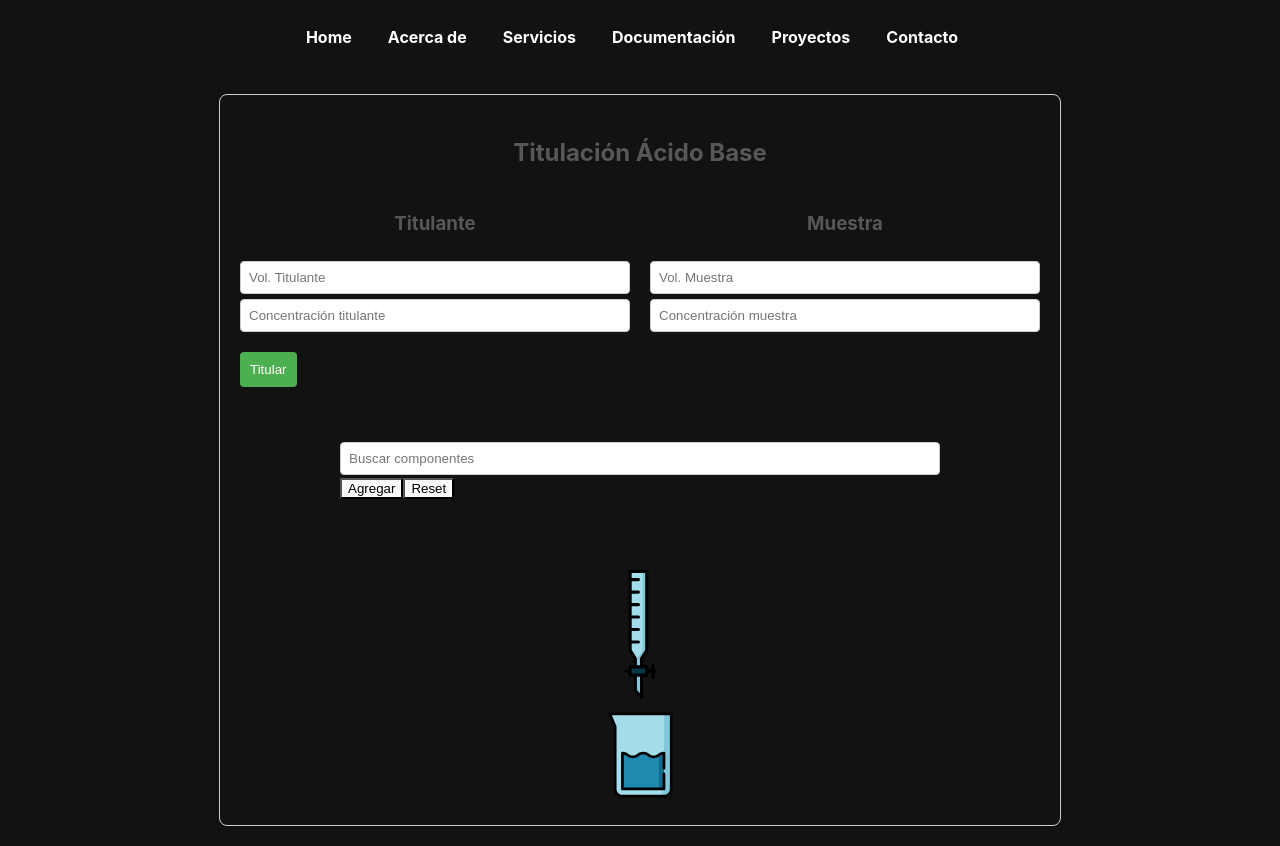
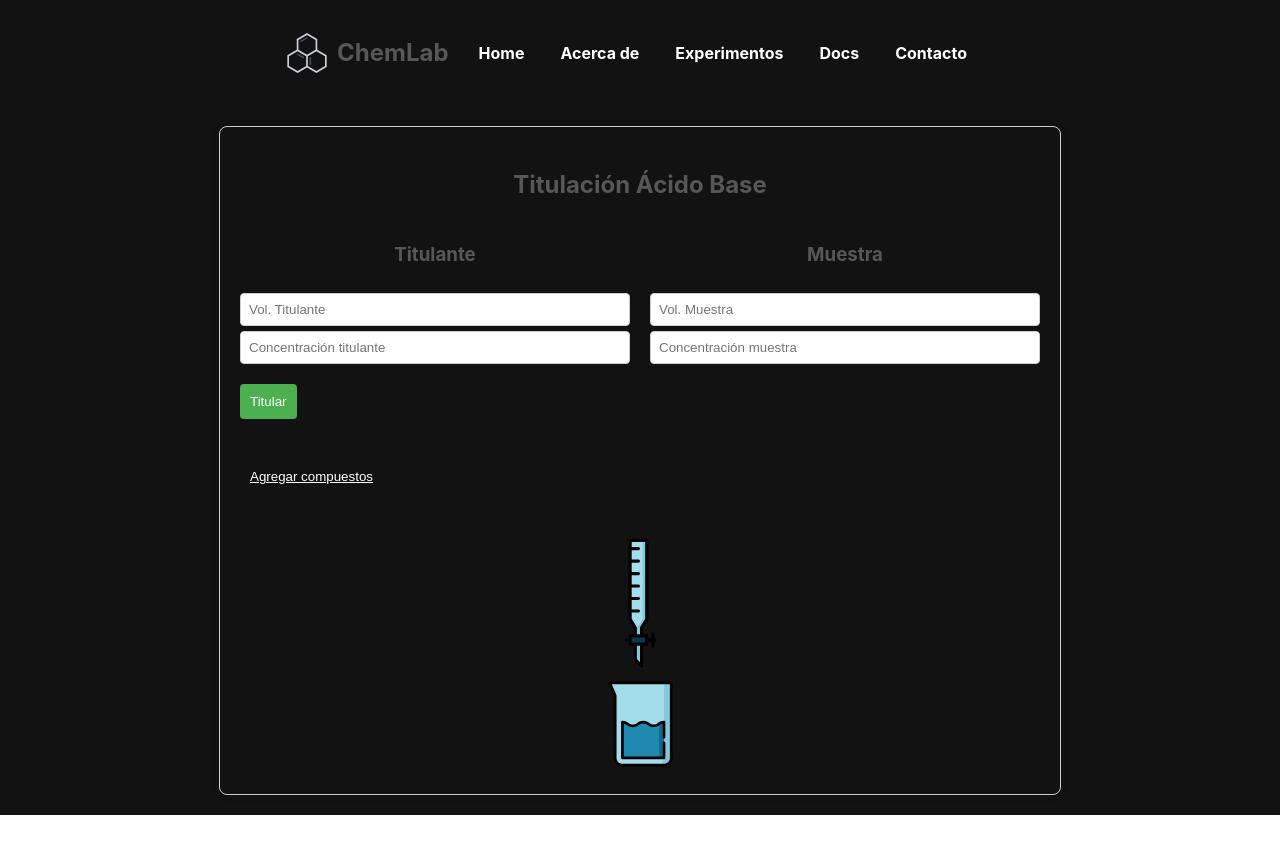
Before and after one commit to necho1122/chem-lab-virtual, a React (Vite) app: page /titration in a window 1280 px wide. After the commit the page ends 815 px from the top, so only its background shows below. Built offline with nearby package versions, Linux system fonts and the light colour scheme.

Commit message:
navbar and search result interface

```diff
--- a/src/assets/styles/DataHandler.css
+++ b/src/assets/styles/DataHandler.css
@@ -1,28 +1,93 @@
 /* DataHandler.css */
-.data-container {
-    width: 100%;
+.data-container
+{
     max-width: 600px;
     margin: 0 auto;
-    padding: 20px;
+    padding: 10px 10px 0px 10px;
     box-shadow: 0px 0px 10px rgba(0, 0, 0, 0.1);
     border-radius: 10px;
+    position: relative;
 }
 
-.data-container h2 {
+.data-container h2
+{
     color: #333;
     font-size: 1.5em;
     margin-bottom: 10px;
 }
 
-.data-container p {
-    color: #666;
-    font-size: 1.2em;
+.data-container p
+{
+    color: #9c9999;
+    font-size: 1em;
+    line-height: 1;
 }
 
-.add-to-reaction {
+.add-to-reaction-container
+{
+    display: flex;
+    flex-direction: column;
+    justify-content: center;
+    align-items: center;
+}
+
+.add-to-reaction
+{
     display: flex;
     flex-direction: row;
     justify-content: center;
     align-items: center;
-    gap: 20px;;
+    gap: 20px;
+    ;
 }
+
+button.add-compounds,
+button.reset-reaction
+{
+    background-color: #4caf50;
+    color: white;
+    padding: 10px;
+    border: none;
+    border-radius: 4px;
+    cursor: pointer;
+    margin: 5px 10px;
+}
+
+.search-results
+{
+    display: flex;
+    flex-direction: column;
+    justify-content: center;
+    align-items: center;
+    position: absolute;
+    top: 70px;
+    left: 50%;
+    transform: translateX(-50%);
+    background-color: #242323;
+    max-width: 600px;
+    min-width: 280px;
+    width: 100%;
+    z-index: 1;
+    border-radius: 10px;
+    box-shadow: 0px 0px 15px rgba(0, 0, 0, 0.1);
+}
+
+.pm-result,
+.mf-result
+{
+    display: flex;
+    flex-direction: row;
+    align-items: center;
+    padding: 0;
+    margin: 0;
+    line-height: 1;
+}
+
+h4
+{
+    text-align: center;
+    color: #ffffff;
+    margin-top: 0;
+    padding-top: 10px;
+    margin-bottom: 0;
+}
--- a/src/assets/styles/NavBar.css
+++ b/src/assets/styles/NavBar.css
@@ -1,9 +1,14 @@
 /* Estilos base para el navbar */
-nav {
+nav
+{
 	padding: 15px 0;
+	display: flex;
+	flex-direction: row;
+	justify-content: center;
 }
 
-ul {
+ul
+{
 	list-style-type: none;
 	margin: 0;
 	padding: 0;
@@ -14,11 +19,13 @@ ul {
 	gap: 1rem;
 }
 
-li {
+li
+{
 	display: inline-block;
 }
 
-a {
+a
+{
 	text-decoration: none;
 	color: #fff;
 	font-weight: bold;
@@ -26,12 +33,15 @@ a {
 	transition: color 0.3s ease;
 }
 
-a:hover {
+a:hover
+{
 	color: #ffd700;
 }
 
-@media screen and (max-width: 768px) {
-	ul {
+@media screen and (max-width: 768px)
+{
+	ul
+	{
 		flex-direction: column;
 		align-items: center;
 		justify-content: center;
@@ -40,71 +50,97 @@ a:hover {
 		left: 0;
 		width: 100%;
 		padding-top: 20px;
-		background-color: #333; /* Ajusta el color de fondo según tu diseño */
-		z-index: 1000; /* Ajusta el valor según sea necesario */
+		background-color: #333;
+		/* Ajusta el color de fondo según tu diseño */
+		z-index: 1000;
+		/* Ajusta el valor según sea necesario */
 		box-shadow: 0 4px 8px rgba(0, 0, 0, 0.1);
-		transition: transform 0.3s ease-in-out; /* Agrega una transición para un efecto suave */
-		transform: translateY(
-			-100%
-		); /* Inicialmente, coloca el menú fuera de la pantalla */
+		transition: transform 0.3s ease-in-out;
+		/* Agrega una transición para un efecto suave */
+		transform: translateY(-100%);
+		/* Inicialmente, coloca el menú fuera de la pantalla */
 	}
 
-	ul.menu-active {
-		transform: translateY(
-			0
-		); /* Muestra el menú desplazándolo hacia la derecha */
+	ul.menu-active
+	{
+		transform: translateY(0);
+		/* Muestra el menú desplazándolo hacia la derecha */
 	}
 
-	li {
+	li
+	{
 		margin-bottom: 10px;
 	}
 
 	/* Estilos específicos para el icono del menú en modo responsivo */
-	.menu-icons {
+	.menu-icons
+	{
 		cursor: pointer;
 	}
 
-	.menu-list {
+	.menu-list
+	{
 		display: none;
 	}
 
 	/* Estilos para el menú activo */
-	.menu-active.menu-show {
+	.menu-active.menu-show
+	{
 		display: flex;
 		flex-direction: column;
 		align-items: center;
 	}
+
+	.responsive-navbar
+	{
+		display: flex;
+		flex-direction: row;
+		justify-content: space-between;
+		align-items: center;
+		width: 100%;
+		padding-right: 20px;
+		padding-left: 20px;
+	}
 }
 
-li > i {
+li>i
+{
 	color: #fff;
 }
 
-.close-icon {
+.close-icon
+{
 	display: none;
 }
 
-.close-icon:hover {
+.close-icon:hover
+{
 	cursor: pointer;
 }
 
-.menu-icon-hide {
+.menu-icon-hide
+{
 	display: none;
 }
 
-@media screen and (min-width: 769px) {
+@media screen and (min-width: 769px)
+{
+
 	/* Ocultar icono de barras en pantallas grandes */
-	.menu-icons {
+	.menu-icons
+	{
 		display: none;
 	}
 }
 
-.dropdown-menu.show.dropdown-menu-dark {
+.dropdown-menu.show.dropdown-menu-dark
+{
 	display: flex;
 	flex-direction: column;
 }
 
-.dropdown {
+.dropdown
+{
 	display: none;
 	position: absolute;
 	top: 10%;
@@ -115,24 +151,42 @@ li > i {
 	text-align: center;
 }
 
-  li:hover .dropdown {
+li:hover .dropdown
+{
 	display: block;
 }
 
-  .dropdown a {
+.dropdown a
+{
 	color: white;
 	padding: 12px 16px;
 	text-decoration: none;
 	display: block;
 }
 
-  .dropdown .dpdw-one:hover {
+.dropdown .dpdw-one:hover
+{
 	background-color: #777;
 }
 
-  li.dropdown-container{
+li.dropdown-container
+{
 	display: flex;
 	flex-direction: column;
 	justify-content: center;
 	align-items: center;
 }
+
+.chemical-logo
+{
+	display: flex;
+	flex-direction: row;
+	align-items: center;
+
+}
+
+.chemical-logo h2
+{
+	margin-left: 10px;
+	margin-right: 20px;
+}
--- a/src/assets/styles/Titulacion.css
+++ b/src/assets/styles/Titulacion.css
@@ -1,20 +1,23 @@
-.lab-tools {
+.lab-tools
+{
     display: flex;
     flex-direction: column;
     justify-content: center;
     align-items: center;
 }
 
-.titration-container {
+.titration-container
+{
     display: flex;
     flex-direction: column;
     justify-content: center;
     align-items: center;
 }
 
-.titration-section-container {
+.titration-section-container
+{
     min-width: 300px;
-    margin: 20px auto;
+    margin: 20px;
     padding: 20px;
     border: 1px solid #ccc;
     border-radius: 8px;
@@ -22,25 +25,30 @@
 
 }
 
-h2, h3 {
+h2,
+h3
+{
     text-align: center;
     color: #575757;
 }
 
 /* Estilo para el formulario */
-form {
+form
+{
     display: flex;
     flex-direction: column;
     margin-top: 20px;
 }
 
 /* Estilo para las etiquetas y entradas de texto */
-label {
+label
+{
     margin-bottom: 10px;
     color: #555;
 }
 
-input {
+input
+{
     width: 100%;
     padding: 8px;
     margin-top: 5px;
@@ -50,7 +58,8 @@ input {
 }
 
 /* Estilo para el botón */
-button.titration-button {
+button.titration-button
+{
     background-color: #4caf50;
     color: white;
     padding: 10px;
@@ -62,23 +71,27 @@ button.titration-button {
 }
 
 /* Estilo para la sección de herramientas de laboratorio */
-.lab-tools {
+.lab-tools
+{
     margin-top: 20px;
     display: flex;
     align-items: center;
 }
 
 /* Agrega estilos específicos para tu componente 'Bureta' si es necesario */
-.bureta {
+.bureta
+{
     margin-right: 10px;
 }
 
 /* Agrega estilos específicos para la sección de resultados 'titulacion' si es necesario */
-.result-hidden {
+.result-hidden
+{
     display: none;
 }
 
-.result-container {
+.result-container
+{
     margin-top: 20px;
     display: flex;
     flex-direction: column;
@@ -86,7 +99,8 @@ button.titration-button {
     align-items: center;
 }
 
-.data-for-test {
+.data-for-test
+{
     margin-top: 20px;
     margin-top: 20px;
     display: flex;
@@ -94,4 +108,23 @@ button.titration-button {
     justify-content: center;
     align-items: center;
     gap: 20px;
+
 }
+
+button.toggle-show-compounds
+{
+    background-color: transparent;
+    color: white;
+    padding: 10px;
+    border: none;
+    border-radius: 4px;
+    cursor: pointer;
+    margin-bottom: 10px;
+    margin-top: 10px;
+    text-decoration: underline;
+}
+
+button.toggle-show-compounds:hover
+{
+    color: #4caf50;
+}
--- a/src/components/DataHandler.jsx
+++ b/src/components/DataHandler.jsx
@@ -1,7 +1,6 @@
 import axios from "axios";
 import React, { useState } from "react";
 import "../assets/styles/DataHandler.css";
-import { FontAwesomeIcon } from '@fortawesome/react-fontawesome'
 
 function DataHandler() {
 	const [data, setData] = useState([]);
@@ -63,63 +62,73 @@ function DataHandler() {
 
 	const resetReaction = () => {
 		setReactionComponents([]);
-    }
+	};
 
 	return (
 		<>
 			<div className="data-container">
+				<div className="search-bar">
 					<input
 						type="text"
 						id="search-compound"
 						placeholder="Buscar componentes"
 						onChange={handledSearch}
 					/>
+				</div>
+				<div className="search-results">
 					{errorMessage && <p className="error-message">{errorMessage}</p>}
 					{data.PC_Compounds?.[0]?.props.map((item) => {
 						if (item.urn.name === "Allowed") {
 							return (
 								<div key={item.urn.name}>
-								<h4>Compuesto</h4>
-								<p>{item.value.sval}</p>
+									<h4>{item.value.sval}</h4>
 								</div>
 							);
 						}
 
 						if (item.urn.label === "Molecular Weight") {
 							return (
-							<div key={item.urn.label}>
-								<h4>{item.urn.label}</h4>
-								<p id="molecular-weight">{item.value.sval}</p>
+								<div className="pm-result" key={item.urn.label}>
+									<p style={{ marginRight: "10px", padding: "0" }}>PM: </p>
+									<p id="molecular-weight">
+										{parseFloat(item.value.sval).toFixed(2)} g/mol
+									</p>
 								</div>
 							);
 						}
 
 						if (item.urn.label === "Molecular Formula") {
 							return (
-							<div key={item.urn.label}>
-								<h4>{item.urn.label}</h4>
+								<div className="mf-result" key={item.urn.label}>
+									<p style={{ marginRight: "10px", padding: "0" }}>Formula:</p>
 									<p id="molecular-formula">{item.value.sval}</p>
 								</div>
 							);
 						}
 						return null;
 					})}
-				<button type="button" onClick={addToReaction}>
+					{data.PC_Compounds ? (
+						<div>
+							<button
+								type="button"
+								onClick={addToReaction}
+								className="add-compounds"
+							>
 								Agregar
 							</button>
-				<button type="button" onClick={resetReaction}>Reset</button>
 						</div>
+					) : null}
+				</div>
+				<div className="add-to-reaction-container">
 					<div className="add-to-reaction">
 						<div className="reactive-one">
 							<p>{reactionComponents[0]?.formula}</p>
-					<p>{reactionComponents[0]?.weight}</p>
 						</div>
 						<div className="plus-components">
 							{reactionComponents[1]?.formula && <p>+</p>}
 						</div>
 						<div className="reactive-two">
 							<p>{reactionComponents[1]?.formula}</p>
-					<p>{reactionComponents[1]?.weight}</p>
 						</div>
 						<div className="plus-components">
 							{reactionComponents[1]?.formula && <p>---{">"}</p>}
@@ -128,6 +137,17 @@ function DataHandler() {
 							{reactionComponents[1]?.formula && <p>Producto</p>}
 						</div>
 					</div>
+					{reactionComponents[0]?.formula && (
+						<button
+							type="button"
+							onClick={resetReaction}
+							className="reset-reaction"
+						>
+							Reset
+						</button>
+					)}
+				</div>
+			</div>
 		</>
 	);
 }
--- a/src/components/NavBar.jsx
+++ b/src/components/NavBar.jsx
@@ -2,6 +2,7 @@ import "../assets/styles/NavBar.css";
 import { useState } from "react";
 import { Link } from "react-router-dom";
 import { Bars, CloseWindows } from "./Icons";
+import logo from "../assets/images/chemical-icon.svg";
 
 function NavBar() {
 	const [isMenuOpen, setIsMenuOpen] = useState(false);
@@ -11,7 +12,12 @@ function NavBar() {
 	};
 
 	return (
-		<nav>
+		<nav className="navbar">
+			<div className="responsive-navbar">
+				<div className="chemical-logo">
+					<img src={logo} width={40} height={40} alt="chemical logo" />
+					<h2>ChemLab</h2>
+				</div>
 				<div
 					className={`menu-icons ${isMenuOpen ? "menu-icon-hide" : ""}`}
 					onClick={handleClick}
@@ -19,6 +25,7 @@ function NavBar() {
 					onKeyDown={handleClick}
 				>
 					<Bars />
+				</div>
 			</div>
 			<ul className={isMenuOpen ? "menu-active menu-show" : "menu-list"}>
 				<li>
@@ -28,18 +35,21 @@ function NavBar() {
 					<Link to="/about">Acerca de</Link>
 				</li>
 				<li className="dropdown-container">
-					<a href="/services">Servicios</a>
+					<a href="/services">Experimentos</a>
 					<div className="dropdown">
-						<Link to="/titration" className="dpdw-one">Titulación</Link>
-						<Link to="/balance" className="dpdw-one">Balance de masas</Link>
-						<Link to="/calc" className="dpdw-one">Calculos</Link>
+						<Link to="/titration" className="dpdw-one">
+							Titulación
+						</Link>
+						<Link to="/balance" className="dpdw-one">
+							Balance de masas
+						</Link>
+						<Link to="/calc" className="dpdw-one">
+							Cálculos
+						</Link>
 					</div>
 				</li>
 				<li>
-					<Link to="/docs">Documentación</Link>
-				</li>
-				<li>
-					<Link to="/projects">Proyectos</Link>
+					<Link to="/docs">Docs</Link>
 				</li>
 				<li>
 					<Link to="/contact">Contacto</Link>
--- a/src/components/TitulacionAcidoBase.jsx
+++ b/src/components/TitulacionAcidoBase.jsx
@@ -14,6 +14,8 @@ function TitulacionAcidoBase() {
 	const [volSample, setVolSample] = useState("");
 	const [conSample, setConSample] = useState("");
 	const [onEquivalentPoint, setonEquivalentPoint] = useState(0);
+	const [showCompoundsSection, setShowCompoundsSection] = useState(false);
+	const [units, setUnits] = useState("");
 
 	const handleTitulacion = () => {
 		setTitulacion(<Beaker className="beaker" />);
@@ -66,14 +68,22 @@ function TitulacionAcidoBase() {
 	const equivalentPointResult = () => {
 		if (volTitrant.length === 0) {
 			setonEquivalentPoint(results.volume1);
+			setUnits("ml");
 		} else if (volSample.length === 0) {
 			setonEquivalentPoint(results.volume2);
+			setUnits("ml");
 		} else if (conTitrant.length === 0) {
 			setonEquivalentPoint(results.concentration1);
+			setUnits("M");
 		} else if (conSample.length === 0) {
 			setonEquivalentPoint(results.concentration2);
+			setUnits("M");
 		}
-	}
+	};
+
+	const handleShowCompounds = () => {
+		setShowCompoundsSection(!showCompoundsSection);
+	};
 
 	return (
 		<>
@@ -134,7 +144,17 @@ function TitulacionAcidoBase() {
 						Titular
 					</button>
 					<ProgressBar progress={progress} />
-					<DataHandler />
+
+					<div>
+						<button
+							onClick={handleShowCompounds}
+							type="button"
+							className="toggle-show-compounds"
+						>
+							{!showCompoundsSection ? "Agregar compuestos" : "Cerrar"}
+						</button>
+						{showCompoundsSection && <DataHandler />}
+					</div>
 					<div className="lab-tools">
 						<Bureta className="bureta" />
 						{titulacion}
@@ -142,7 +162,13 @@ function TitulacionAcidoBase() {
 
 					<div className={result}>
 						<h3>Resultados</h3>
-						<p>onEquivalentPoint: {onEquivalentPoint.toFixed(2)} ml</p>
+						{Number.isNaN(onEquivalentPoint) ? (
+							<p>Por favor ingrese los datos</p>
+						) : (
+							<p>
+								Resultado: {onEquivalentPoint.toFixed(2)} {units}
+							</p>
+						)}
 					</div>
 				</div>
 			</div>
```
Also changed, not shown: src/index.css (+18 -8 lines). Lines whose indentation alone changed are shown as unchanged.
